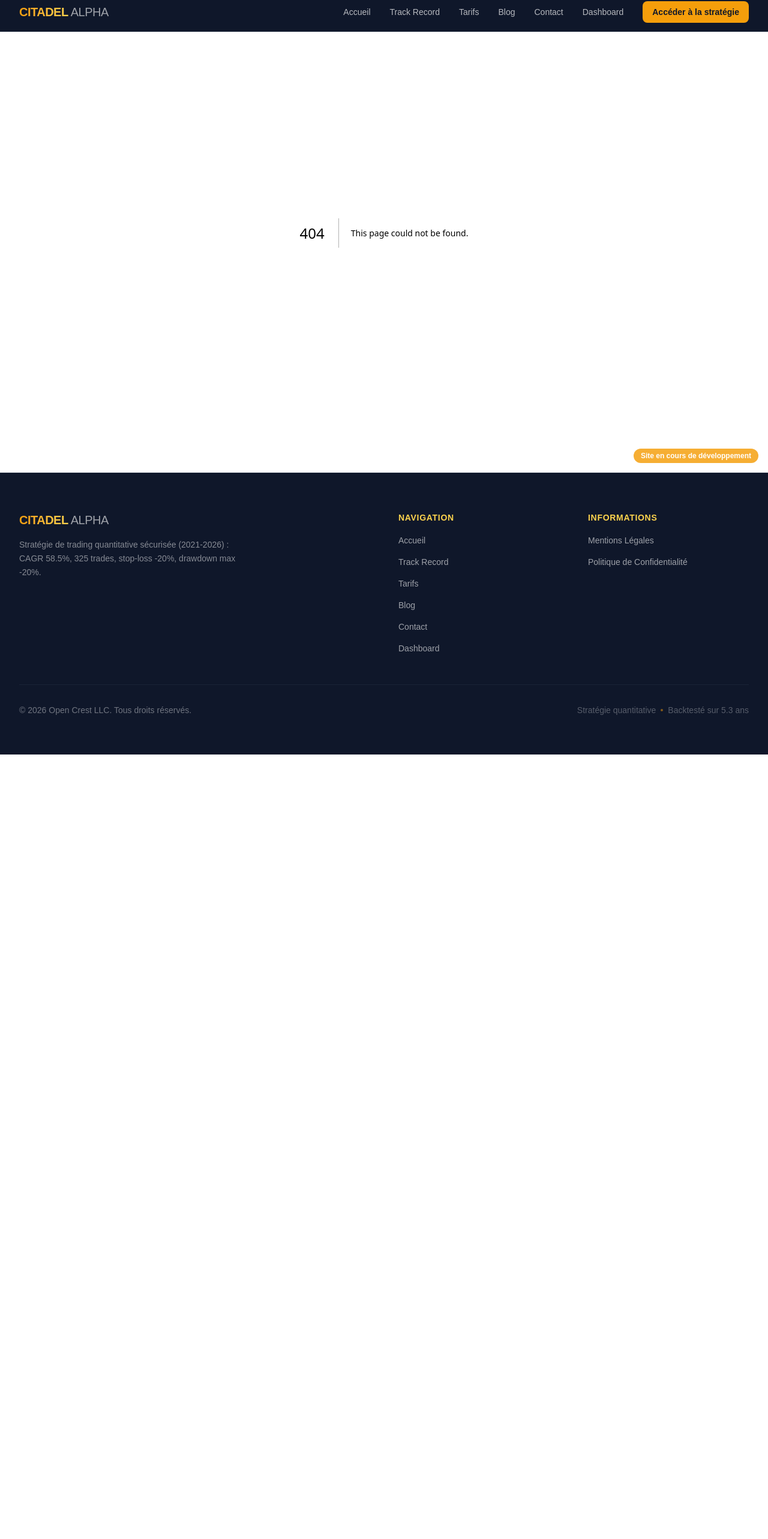
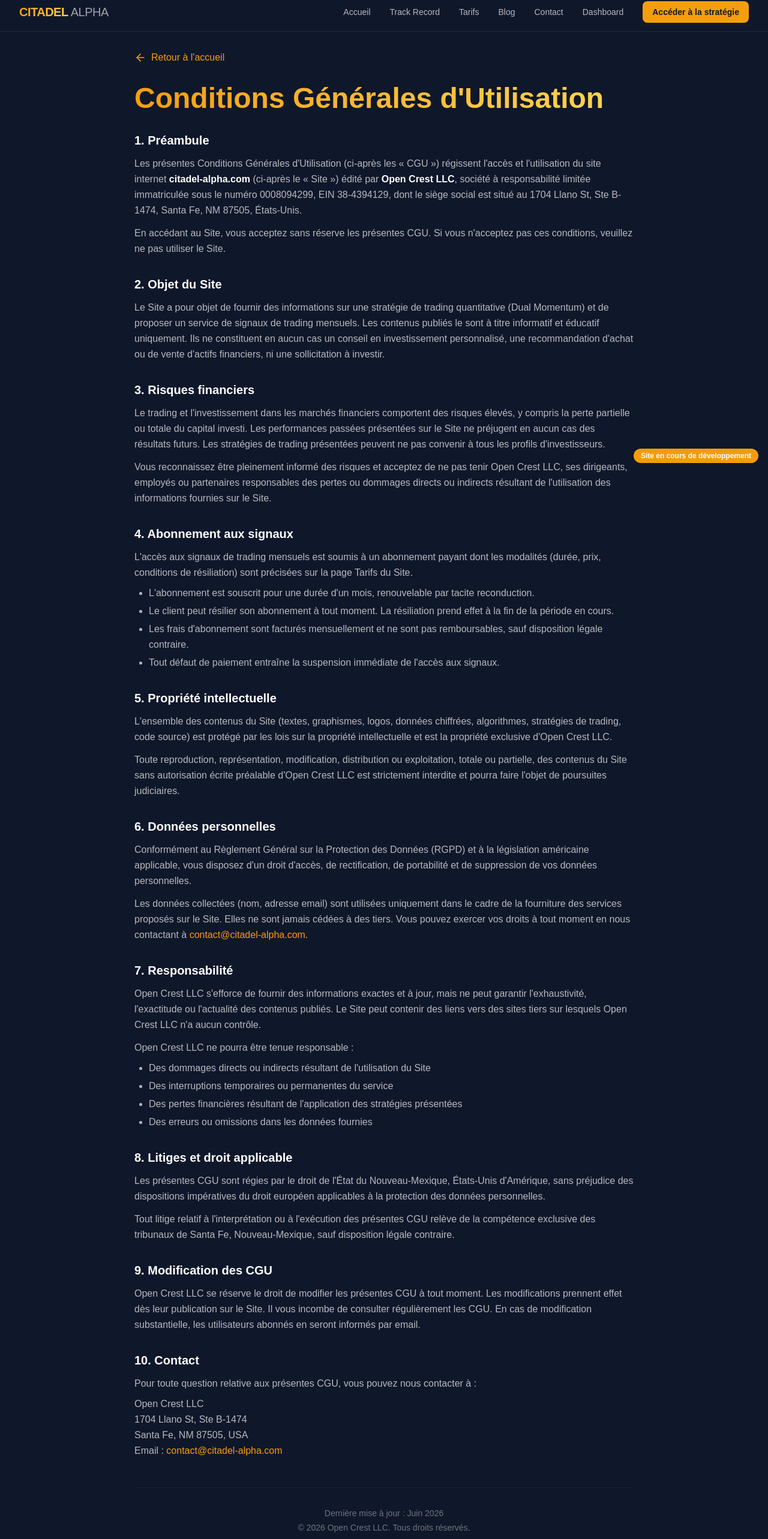
Before and after one commit to muraltechstudio-ops/citadel-alpha-v3, a Next.js app: page /cgu in a window 1280 px wide. Before the commit this address had no page. Shown: the part 12-2578 px from the top of the page at 60% size. Before the commit the page ends 1270 px from the top, so only its background shows below. Built offline with nearby package versions, Linux system fonts and the light colour scheme.

Commit message:
Ajout page CGU + lien footer

```diff
--- /dev/null
+++ b/app/cgu/page.tsx
@@ -0,0 +1,110 @@
+"use client"
+
+import { motion } from 'framer-motion'
+import { ArrowLeft } from 'lucide-react'
+import Link from 'next/link'
+
+export default function CGUPage() {
+  return (
+    <main className="pt-24 pb-16 bg-[#0F172A] min-h-screen">
+      <div className="max-w-4xl mx-auto px-4 sm:px-6 lg:px-8">
+        <Link href="/" className="inline-flex items-center text-[#F59E0B] hover:text-[#FCD34D] transition-colors mb-8">
+          <ArrowLeft size={20} className="mr-2" />
+          Retour à l'accueil
+        </Link>
+        <motion.div
+          initial={{ opacity: 0, y: 30 }}
+          animate={{ opacity: 1, y: 0 }}
+          transition={{ duration: 0.6 }}
+        >
+          <h1 className="text-4xl md:text-5xl font-bold mb-8">
+            <span className="bg-gradient-to-r from-[#F59E0B] to-[#FCD34D] bg-clip-text text-transparent">
+              Conditions Générales d'Utilisation
+            </span>
+          </h1>
+
+          <div className="space-y-8 text-[#FEFEFE]/70 leading-relaxed">
+            <section>
+              <h2 className="text-xl font-bold text-white mb-3">1. Préambule</h2>
+              <p>Les présentes Conditions Générales d'Utilisation (ci-après les « CGU ») régissent l'accès et l'utilisation du site internet <strong className="text-white">citadel-alpha.com</strong> (ci-après le « Site ») édité par <strong className="text-white">Open Crest LLC</strong>, société à responsabilité limitée immatriculée sous le numéro 0008094299, EIN 38-4394129, dont le siège social est situé au 1704 Llano St, Ste B-1474, Santa Fe, NM 87505, États-Unis.</p>
+              <p className="mt-3">En accédant au Site, vous acceptez sans réserve les présentes CGU. Si vous n'acceptez pas ces conditions, veuillez ne pas utiliser le Site.</p>
+            </section>
+
+            <section>
+              <h2 className="text-xl font-bold text-white mb-3">2. Objet du Site</h2>
+              <p>Le Site a pour objet de fournir des informations sur une stratégie de trading quantitative (Dual Momentum) et de proposer un service de signaux de trading mensuels. Les contenus publiés le sont à titre informatif et éducatif uniquement. Ils ne constituent en aucun cas un conseil en investissement personnalisé, une recommandation d'achat ou de vente d'actifs financiers, ni une sollicitation à investir.</p>
+            </section>
+
+            <section>
+              <h2 className="text-xl font-bold text-white mb-3">3. Risques financiers</h2>
+              <p>Le trading et l'investissement dans les marchés financiers comportent des risques élevés, y compris la perte partielle ou totale du capital investi. Les performances passées présentées sur le Site ne préjugent en aucun cas des résultats futurs. Les stratégies de trading présentées peuvent ne pas convenir à tous les profils d'investisseurs.</p>
+              <p className="mt-3">Vous reconnaissez être pleinement informé des risques et acceptez de ne pas tenir Open Crest LLC, ses dirigeants, employés ou partenaires responsables des pertes ou dommages directs ou indirects résultant de l'utilisation des informations fournies sur le Site.</p>
+            </section>
+
+            <section>
+              <h2 className="text-xl font-bold text-white mb-3">4. Abonnement aux signaux</h2>
+              <p>L'accès aux signaux de trading mensuels est soumis à un abonnement payant dont les modalités (durée, prix, conditions de résiliation) sont précisées sur la page Tarifs du Site.</p>
+              <ul className="list-disc pl-6 mt-2 space-y-1">
+                <li>L'abonnement est souscrit pour une durée d'un mois, renouvelable par tacite reconduction.</li>
+                <li>Le client peut résilier son abonnement à tout moment. La résiliation prend effet à la fin de la période en cours.</li>
+                <li>Les frais d'abonnement sont facturés mensuellement et ne sont pas remboursables, sauf disposition légale contraire.</li>
+                <li>Tout défaut de paiement entraîne la suspension immédiate de l'accès aux signaux.</li>
+              </ul>
+            </section>
+
+            <section>
+              <h2 className="text-xl font-bold text-white mb-3">5. Propriété intellectuelle</h2>
+              <p>L'ensemble des contenus du Site (textes, graphismes, logos, données chiffrées, algorithmes, stratégies de trading, code source) est protégé par les lois sur la propriété intellectuelle et est la propriété exclusive d'Open Crest LLC.</p>
+              <p className="mt-3">Toute reproduction, représentation, modification, distribution ou exploitation, totale ou partielle, des contenus du Site sans autorisation écrite préalable d'Open Crest LLC est strictement interdite et pourra faire l'objet de poursuites judiciaires.</p>
+            </section>
+
+            <section>
+              <h2 className="text-xl font-bold text-white mb-3">6. Données personnelles</h2>
+              <p>Conformément au Règlement Général sur la Protection des Données (RGPD) et à la législation américaine applicable, vous disposez d'un droit d'accès, de rectification, de portabilité et de suppression de vos données personnelles.</p>
+              <p className="mt-3">Les données collectées (nom, adresse email) sont utilisées uniquement dans le cadre de la fourniture des services proposés sur le Site. Elles ne sont jamais cédées à des tiers. Vous pouvez exercer vos droits à tout moment en nous contactant à <a href="mailto:contact@citadel-alpha.com" className="text-[#F59E0B] hover:underline">contact@citadel-alpha.com</a>.</p>
+            </section>
+
+            <section>
+              <h2 className="text-xl font-bold text-white mb-3">7. Responsabilité</h2>
+              <p>Open Crest LLC s'efforce de fournir des informations exactes et à jour, mais ne peut garantir l'exhaustivité, l'exactitude ou l'actualité des contenus publiés. Le Site peut contenir des liens vers des sites tiers sur lesquels Open Crest LLC n'a aucun contrôle.</p>
+              <p className="mt-3">Open Crest LLC ne pourra être tenue responsable :</p>
+              <ul className="list-disc pl-6 mt-2 space-y-1">
+                <li>Des dommages directs ou indirects résultant de l'utilisation du Site</li>
+                <li>Des interruptions temporaires ou permanentes du service</li>
+                <li>Des pertes financières résultant de l'application des stratégies présentées</li>
+                <li>Des erreurs ou omissions dans les données fournies</li>
+              </ul>
+            </section>
+
+            <section>
+              <h2 className="text-xl font-bold text-white mb-3">8. Litiges et droit applicable</h2>
+              <p>Les présentes CGU sont régies par le droit de l'État du Nouveau-Mexique, États-Unis d'Amérique, sans préjudice des dispositions impératives du droit européen applicables à la protection des données personnelles.</p>
+              <p className="mt-3">Tout litige relatif à l'interprétation ou à l'exécution des présentes CGU relève de la compétence exclusive des tribunaux de Santa Fe, Nouveau-Mexique, sauf disposition légale contraire.</p>
+            </section>
+
+            <section>
+              <h2 className="text-xl font-bold text-white mb-3">9. Modification des CGU</h2>
+              <p>Open Crest LLC se réserve le droit de modifier les présentes CGU à tout moment. Les modifications prennent effet dès leur publication sur le Site. Il vous incombe de consulter régulièrement les CGU. En cas de modification substantielle, les utilisateurs abonnés en seront informés par email.</p>
+            </section>
+
+            <section>
+              <h2 className="text-xl font-bold text-white mb-3">10. Contact</h2>
+              <p>Pour toute question relative aux présentes CGU, vous pouvez nous contacter à :</p>
+              <p className="mt-2">
+                Open Crest LLC<br />
+                1704 Llano St, Ste B-1474<br />
+                Santa Fe, NM 87505, USA<br />
+                Email : <a href="mailto:contact@citadel-alpha.com" className="text-[#F59E0B] hover:underline">contact@citadel-alpha.com</a>
+              </p>
+            </section>
+          </div>
+
+          <div className="mt-12 pt-8 border-t border-[#334155]/30 text-center">
+            <p className="text-sm text-[#FEFEFE]/40">Dernière mise à jour : Juin 2026</p>
+            <p className="text-sm text-[#FEFEFE]/40 mt-1">&copy; 2026 Open Crest LLC. Tous droits réservés.</p>
+          </div>
+        </motion.div>
+      </div>
+    </main>
+  )
+}
--- a/src/components/layout/Footer.tsx
+++ b/src/components/layout/Footer.tsx
@@ -38,6 +38,7 @@ export function Footer() {
             <h4 className="text-sm font-semibold text-[#FCD34D] uppercase tracking-wider mb-4">Informations</h4>
             <ul className="space-y-3">
               <li><Link href="/mentions-legales" className="text-sm text-[#FEFEFE]/60 hover:text-[#F59E0B] transition-colors">Mentions Légales</Link></li>
+              <li><Link href="/cgu" className="text-sm text-[#FEFEFE]/60 hover:text-[#F59E0B] transition-colors">CGU</Link></li>
               <li><Link href="/mentions-legales" className="text-sm text-[#FEFEFE]/60 hover:text-[#F59E0B] transition-colors">Politique de Confidentialité</Link></li>
             </ul>
           </div>
```
